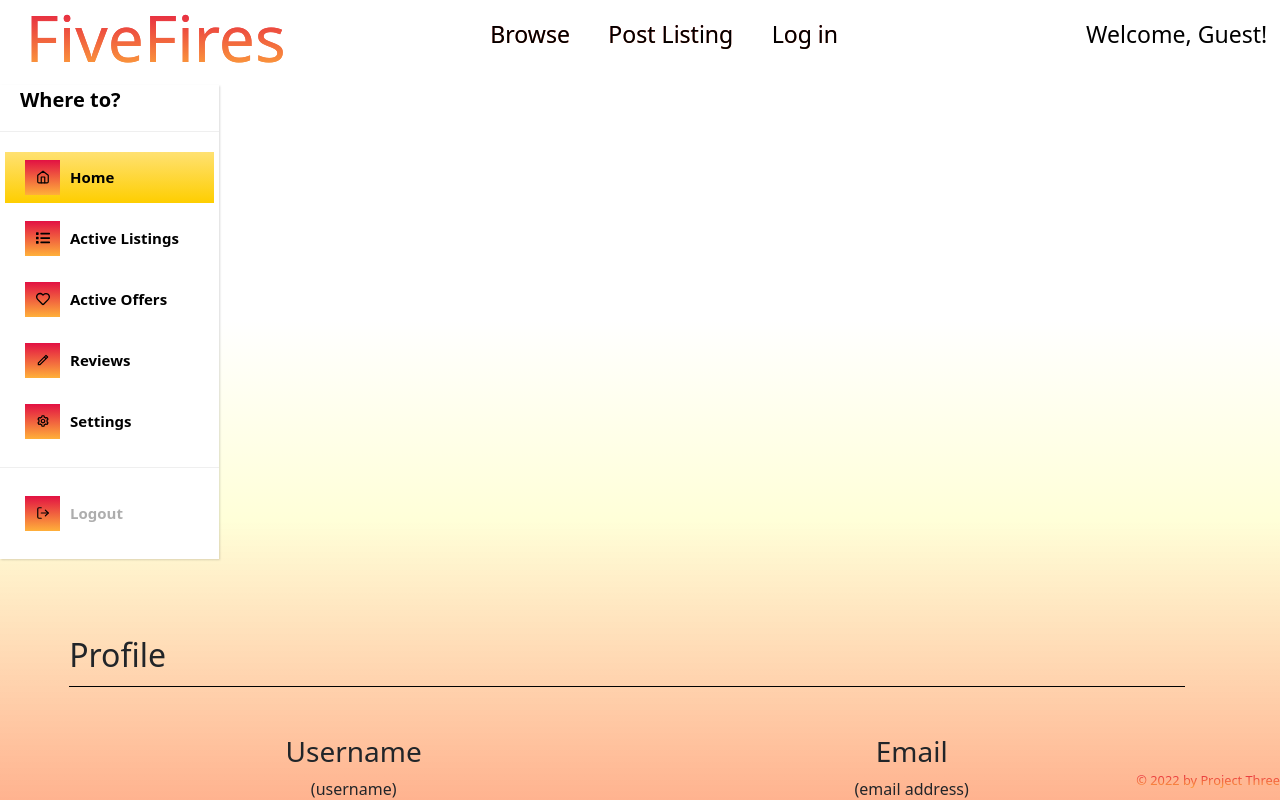
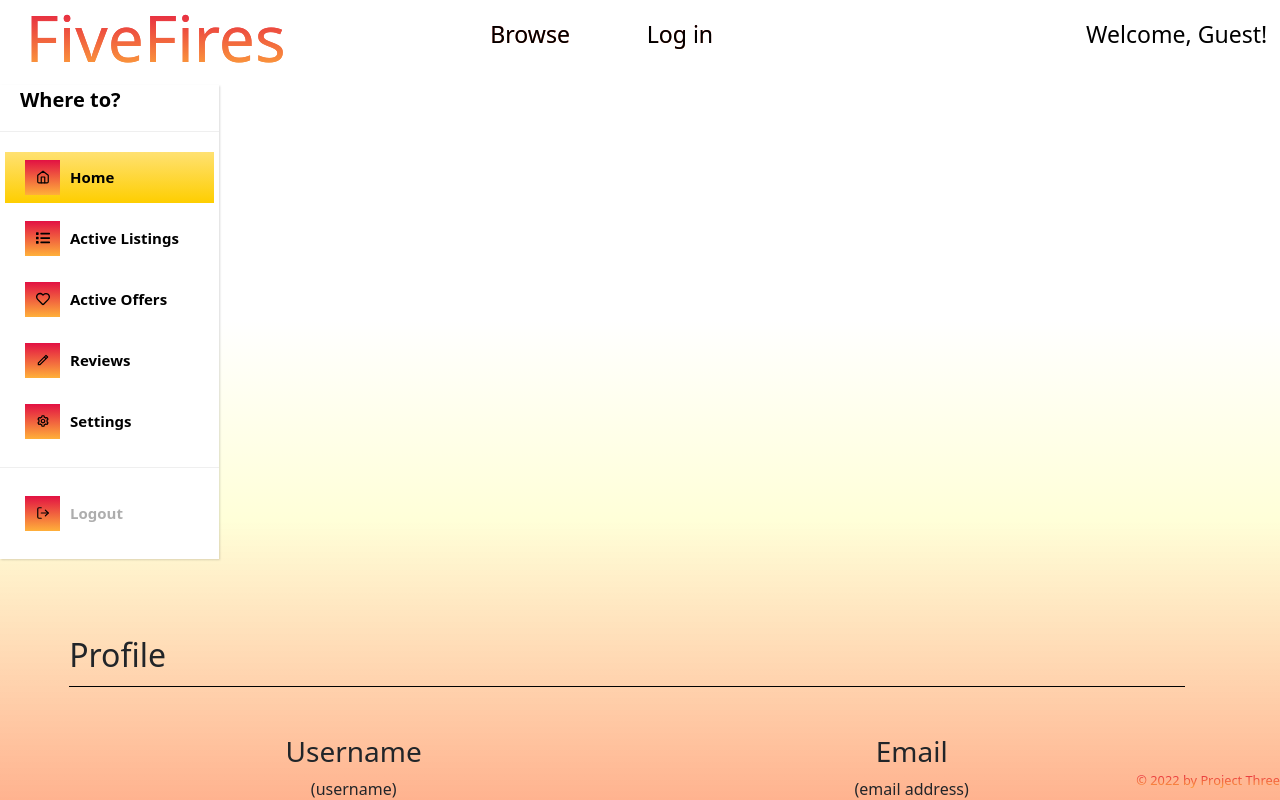
Before and after one commit to AshtonBrugh/project-three, a React (Create React App) app in the folder client/: page /profile in a window 1280 px wide. Shown: the top 800 px of the page. Built offline with nearby package versions, Linux system fonts and the light colour scheme; no server answers; a web font is replaced by a local one.

Commit message:
changed nav bar for logged in users

```diff
--- a/client/src/components/Nav.js
+++ b/client/src/components/Nav.js
@@ -18,7 +18,11 @@ function Nav({ currentPage, handlePageChange }) {
                         <a href="/home" onClick={() => handlePageChange('browse')} className='nav-item'>Browse</a>
                     </li>
                     <li className='nav-li'>
-                        <a href="/post" onClick={() => handlePageChange('post')} className='nav-item'>Post Listing</a>
+
+                        {
+                            AuthService.checkLogin() ?
+                                (<a href="/post" onClick={() => handlePageChange('post')} className='nav-item'>Post Listing</a>) : (<></>)
+                        }
                     </li>
                     <li className='nav-li'>
                         {
```
